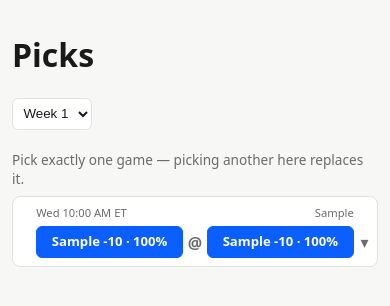
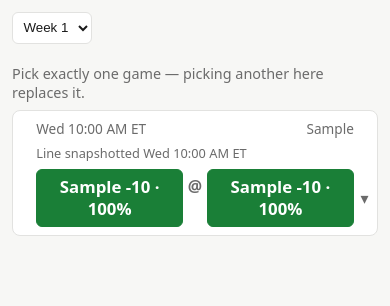
Before and after one commit to mattdaniel7578/FootballSlop, a Flask app: page / in a window 390 px wide. Shown: the part 91-397 px from the top of the page. Run offline with Flask 3, Linux system fonts and the light colour scheme; a user stored in the database is signed in; tables that the repository leaves empty hold one stand-in row (values such as "Sample post").

Commit message:
Line snapshotting, push-as-tie record, result coloring, privacy fix
- Fix: /leaderboard/<user_id> showed a user's picks for games that
  hadn't locked yet to anyone who visited their profile, bypassing
  the pick-privacy the main Picks page already enforced. Now filters
  to locked-only games unless it's your own profile.
- Leaderboard record is now W-L-T: a push counts as a tie instead of
  being excluded from the record entirely.
- Once a game is decided, your own picked team-box is colored green
  (win) / red (loss) / gray (push) instead of staying plain blue.
- DraftKings lines now snap instead of updating until kickoff:
  compute_snap_at() freezes Thursday games the prior Wednesday 4pm
  ET, Sunday/Monday games the prior Saturday 1pm ET, anything else
  24h before kickoff. odds.sync_spreads records the freeze moment in
  Game.line_snapshot_at and stops touching the line after that tick;
  the picks page shows "Line snapshotted <day/time> ET" once set.
- Mobile (<=480px) text sizes flipped to be larger than desktop for
  readability, not smaller/denser as before.
- Dropped the redundant "Picks" heading.

Co-Authored-By: Claude Sonnet 5 <noreply@anthropic.com>
Claude-Session: https://claude.ai/code/session_01N5XKQ22gDX2uWdULzrE5VD

```diff
--- a/main.py
+++ b/main.py
@@ -90,12 +90,26 @@ def index():
             total = len(entries)
             home_names = [name for name, team in entries if team == game.home_team]
             away_names = [name for name, team in entries if team == game.away_team]
+
+            my_pick = my_picks.get(game.id)
+            if not my_pick:
+                my_pick_class = ""
+            elif game.winner is None:
+                my_pick_class = "selected"
+            elif game.winner == "PUSH":
+                my_pick_class = "push"
+            elif my_pick == game.winner:
+                my_pick_class = "win"
+            else:
+                my_pick_class = "loss"
+
             pick_breakdowns[game.id] = {
                 "total": total,
                 "home_names": home_names,
                 "away_names": away_names,
                 "home_pct": round(len(home_names) / total * 100) if total else 0,
                 "away_pct": round(len(away_names) / total * 100) if total else 0,
+                "my_pick_class": my_pick_class,
             }
 
     return render_template(
@@ -162,12 +176,13 @@ def leaderboard():
         decided_picks = (
             Pick.query.filter_by(user_id=user.id)
             .join(Game)
-            .filter(Game.winner.isnot(None), Game.winner != "PUSH")
+            .filter(Game.winner.isnot(None))
             .all()
         )
-        wins = sum(1 for p in decided_picks if p.picked_team == p.game.winner)
-        losses = len(decided_picks) - wins
-        records.append({"user": user, "wins": wins, "losses": losses})
+        ties = sum(1 for p in decided_picks if p.game.winner == "PUSH")
+        wins = sum(1 for p in decided_picks if p.game.winner != "PUSH" and p.picked_team == p.game.winner)
+        losses = len(decided_picks) - wins - ties
+        records.append({"user": user, "wins": wins, "losses": losses, "ties": ties})
 
     records.sort(key=lambda r: (-r["wins"], r["losses"], r["user"].name.lower()))
     return render_template("leaderboard.html", records=records)
@@ -183,6 +198,10 @@ def user_picks(user_id):
         .order_by(Game.season.desc(), Game.week.desc(), Game.kickoff_at)
         .all()
     )
+    if user_id != current_user.id:
+        # Never reveal someone else's pick before their game has locked —
+        # only what the main Picks page would already show you.
+        picks = [p for p in picks if p.game.is_locked()]
     return render_template("user_picks.html", picked_user=picked_user, picks=picks)
 
 
--- a/models.py
+++ b/models.py
@@ -1,4 +1,4 @@
-from datetime import datetime
+from datetime import datetime, time, timedelta
 from zoneinfo import ZoneInfo
 
 from flask_login import UserMixin
@@ -40,6 +40,24 @@ def classify_slate(kickoff_et):
     return "primetime"
 
 
+def compute_snap_at(kickoff_et):
+    """When a game's DraftKings line should freeze, ahead of kickoff:
+
+    - Thursday games: the preceding Wednesday at 4:00 PM ET.
+    - Sunday or Monday games: the preceding Saturday at 1:00 PM ET.
+    - Anything else (e.g. a Saturday game): 24 hours before kickoff.
+    """
+    weekday = kickoff_et.weekday()  # Mon=0 ... Sun=6
+    if weekday == 3:  # Thursday
+        wednesday = kickoff_et.date() - timedelta(days=1)
+        return datetime.combine(wednesday, time(16, 0))
+    if weekday in (6, 0):  # Sunday, Monday
+        days_back = 1 if weekday == 6 else 2
+        saturday = kickoff_et.date() - timedelta(days=days_back)
+        return datetime.combine(saturday, time(13, 0))
+    return kickoff_et - timedelta(hours=24)
+
+
 class User(UserMixin, db.Model):
     id = db.Column(db.Integer, primary_key=True)
     google_sub = db.Column(db.String(64), unique=True, nullable=False)
@@ -77,6 +95,10 @@ class Game(db.Model):
     kickoff_at = db.Column(db.DateTime, nullable=False)
     locked = db.Column(db.Boolean, default=False, nullable=False)
 
+    # When the DraftKings line actually stopped updating (see
+    # compute_snap_at() and odds.sync_spreads) — None while it's still live.
+    line_snapshot_at = db.Column(db.DateTime)
+
     # "Venue, City, ST/Country" — pulled from ESPN's scoreboard (see
     # odds.sync_venues), since it correctly reflects neutral-site/
     # international games instead of assuming the home team's own stadium.
--- a/static/style.css
+++ b/static/style.css
@@ -107,6 +107,13 @@ nav a.active {
   overflow: hidden;
 }
 
+.snap-info {
+  padding: 0 calc(var(--row-indicator-w) + var(--row-gap));
+  color: var(--muted);
+  font-size: 0.7rem;
+  margin-bottom: 0.4rem;
+}
+
 .location {
   text-overflow: ellipsis;
   overflow: hidden;
@@ -155,6 +162,27 @@ nav a.active {
 .team-box.selected {
   background: var(--accent);
   border-color: var(--accent);
+  color: white;
+  font-weight: 600;
+}
+
+.team-box.win {
+  background: #1a7f37;
+  border-color: #1a7f37;
+  color: white;
+  font-weight: 600;
+}
+
+.team-box.loss {
+  background: #c0392b;
+  border-color: #c0392b;
+  color: white;
+  font-weight: 600;
+}
+
+.team-box.push {
+  background: var(--muted);
+  border-color: var(--muted);
   color: white;
   font-weight: 600;
 }
@@ -315,7 +343,7 @@ nav a.active {
 
   .team-box {
     padding: 0.4rem 0.35rem;
-    font-size: 0.82rem;
+    font-size: 1.05rem;
   }
 
   .at-sep {
@@ -323,10 +351,18 @@ nav a.active {
   }
 
   .game-info {
-    font-size: 0.7rem;
+    font-size: 0.85rem;
+  }
+
+  .snap-info {
+    font-size: 0.8rem;
   }
 
   .team-picks {
-    font-size: 0.72rem;
+    font-size: 0.85rem;
+  }
+
+  .slate-note {
+    font-size: 0.9rem;
   }
 }
--- a/templates/leaderboard.html
+++ b/templates/leaderboard.html
@@ -15,7 +15,7 @@
         {% for r in records %}
           <tr>
             <td>{{ r.user.name }}</td>
-            <td>{{ r.wins }}-{{ r.losses }}</td>
+            <td>{{ r.wins }}-{{ r.losses }}-{{ r.ties }}</td>
             <td><a href="{{ url_for('main.user_picks', user_id=r.user.id) }}">View picks</a></td>
           </tr>
         {% endfor %}
--- a/templates/picks.html
+++ b/templates/picks.html
@@ -2,8 +2,6 @@
 {% block title %}Picks — FootballSlop{% endblock %}
 
 {% block content %}
-  <h1>Picks</h1>
-
   {% if weeks %}
     <form method="get" class="week-select">
       <select name="week" aria-label="Week" onchange="this.form.submit()">
@@ -41,20 +39,23 @@
               <span class="kickoff">{{ game.kickoff_at.strftime('%a %I:%M %p') }} ET</span>
               <span class="location">{{ game.location or "Location TBD" }}</span>
             </div>
+            {% if game.line_snapshot_at %}
+              <div class="snap-info">Line snapshotted {{ game.line_snapshot_at.strftime('%a %I:%M %p') }} ET</div>
+            {% endif %}
 
             {% if locked %}
               <details class="pick-breakdown">
                 <summary class="pick-row">
                   <span class="row-indicator" aria-hidden="true"></span>
                   <div class="team-col">
-                    <span class="team-box {{ 'selected' if current_pick == game.away_team }}">
+                    <span class="team-box {{ breakdown.my_pick_class if breakdown and current_pick == game.away_team }}">
                       {{ game.away_team }} {{ game.spread_display(game.away_team) }}
                       {% if breakdown and breakdown.total %} &middot; {{ breakdown.away_pct }}%{% endif %}
                     </span>
                   </div>
                   <span class="at-sep">@</span>
                   <div class="team-col">
-                    <span class="team-box {{ 'selected' if current_pick == game.home_team }}">
+                    <span class="team-box {{ breakdown.my_pick_class if breakdown and current_pick == game.home_team }}">
                       {{ game.home_team }} {{ game.spread_display(game.home_team) }}
                       {% if breakdown and breakdown.total %} &middot; {{ breakdown.home_pct }}%{% endif %}
                     </span>
```
Also changed, not shown: odds.py (+10 -3 lines).
